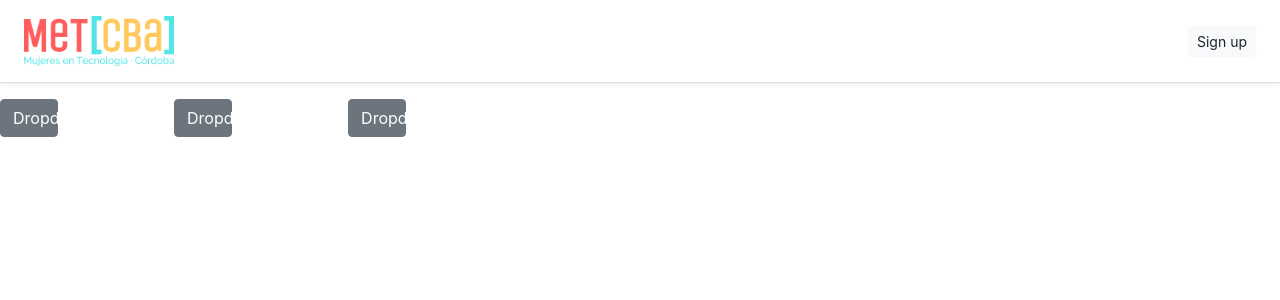
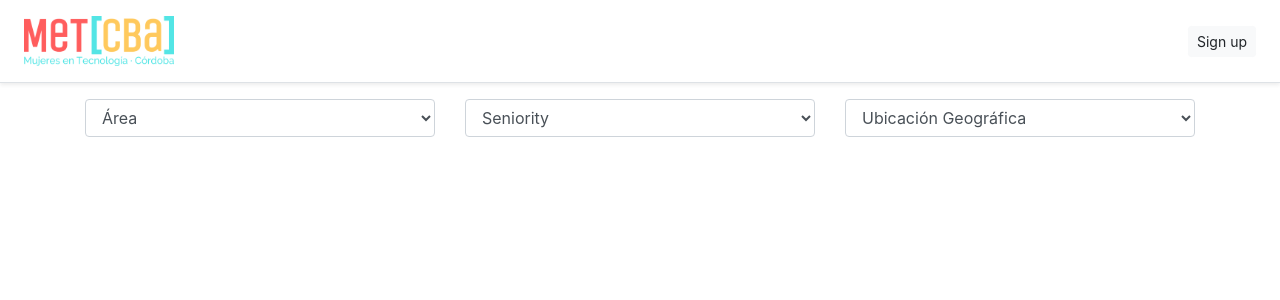
Before and after one commit to MarianaAndrea/met-directorio, an Angular app: page / in a window 1280 px wide. Shown: the top 300 px of the page. Built offline with nearby package versions, Linux system fonts and the light colour scheme.

Commit message:
opciones de select de la busqueda

```diff
--- a/src/app/imput-busqueda/imput-busqueda.component.html
+++ b/src/app/imput-busqueda/imput-busqueda.component.html
@@ -1,36 +1,30 @@
-<div class="container row">
-  <div class="dropdown">
-    <button class="btn btn-secondary dropdown-toggle col-12 col-md-4" type="button" id="dropdownMenuButton" data-toggle="dropdown"
-      aria-haspopup="true" aria-expanded="false">
-      Dropdown button
-    </button>
-    <div class="dropdown-menu" aria-labelledby="dropdownMenuButton">
-      <a class="dropdown-item" href="#">Action</a>
-      <a class="dropdown-item" href="#">Another action</a>
-      <a class="dropdown-item" href="#">Something else here</a>
+<div class="container">
+  <div class="row">
+    <div class="col-12 col-md-6 col-lg-4">
+      <select id="inputState" class="form-control">
+        <option selected>Área</option>
+        <option>Frontend</option>
+        <option>Backend</option>
+        <option>UX/UI</option>
+        <option>Marketing</option>
+      </select>
+    </div>
+    <div class="col-12 col-md-6 col-lg-4">
+      <select id="inputState" class="form-control">
+        <option selected>Seniority</option>
+        <option>Trainee</option>
+        <option>Junior</option>
+        <option>Semi Senior</option>
+        <option>Senior</option>
+      </select>
+    </div>
+    <div class="col-12 col-md-6 col-lg-4">
+      <select id="inputState" class="form-control">
+        <option selected>Ubicación Geográfica</option>
+        <option value="">Córdoba</option>
+        <option>Bs As</option>
+        <option>Santa Fe</option>
+      </select>
     </div>
   </div>
-  <div class="dropdown">
-    <button class="btn btn-secondary dropdown-toggle col-12 col-md-4" type="button" id="dropdownMenuButton" data-toggle="dropdown"
-      aria-haspopup="true" aria-expanded="false">
-      Dropdown button
-    </button>
-    <div class="dropdown-menu" aria-labelledby="dropdownMenuButton">
-      <a class="dropdown-item" href="#">Action</a>
-      <a class="dropdown-item" href="#">Another action</a>
-      <a class="dropdown-item" href="#">Something else here</a>
-    </div>
-  </div>
-    <div class="dropdown">
-    <button class="btn btn-secondary dropdown-toggle col-12 col-md-4" type="button" id="dropdownMenuButton" data-toggle="dropdown"
-      aria-haspopup="true" aria-expanded="false">
-      Dropdown button
-    </button>
-    <div class="dropdown-menu" aria-labelledby="dropdownMenuButton">
-      <a class="dropdown-item" href="#">Action</a>
-      <a class="dropdown-item" href="#">Another action</a>
-      <a class="dropdown-item" href="#">Something else here</a>
-    </div>
-  </div>
-
 </div>
```
